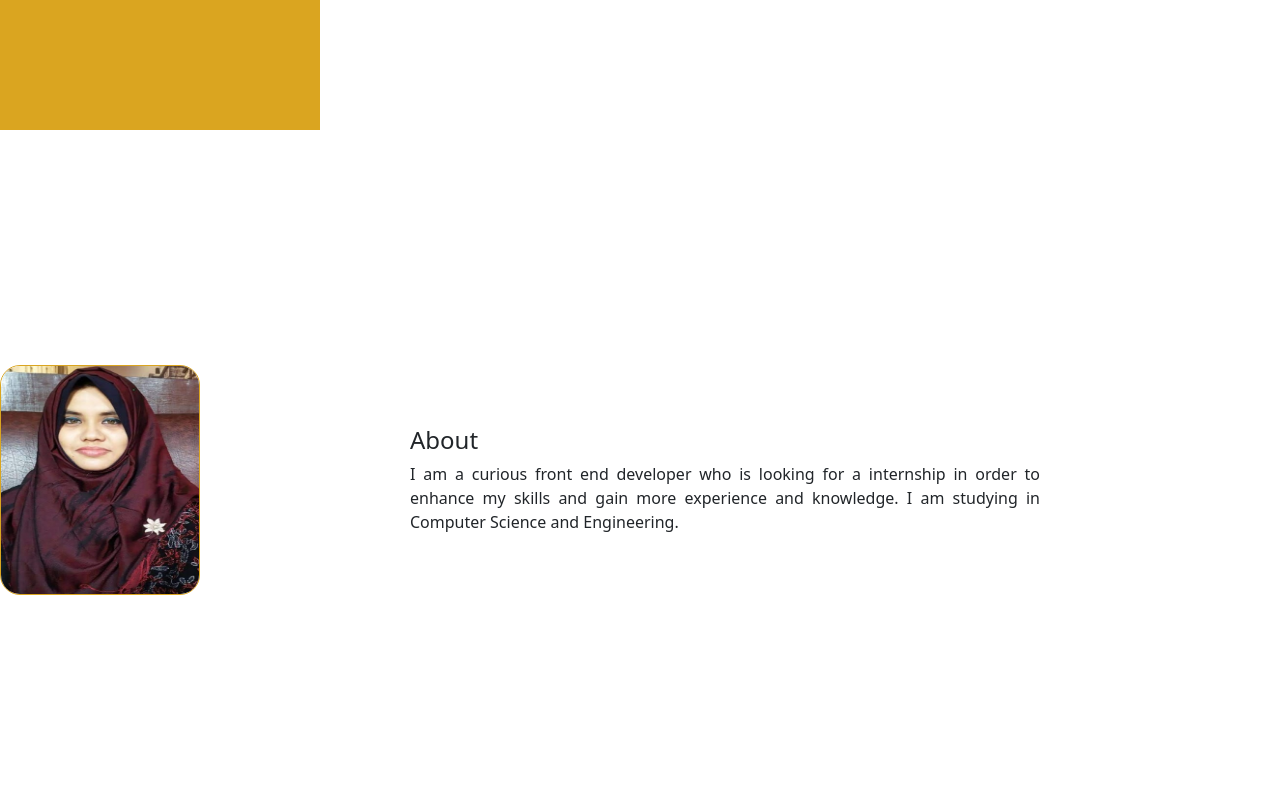
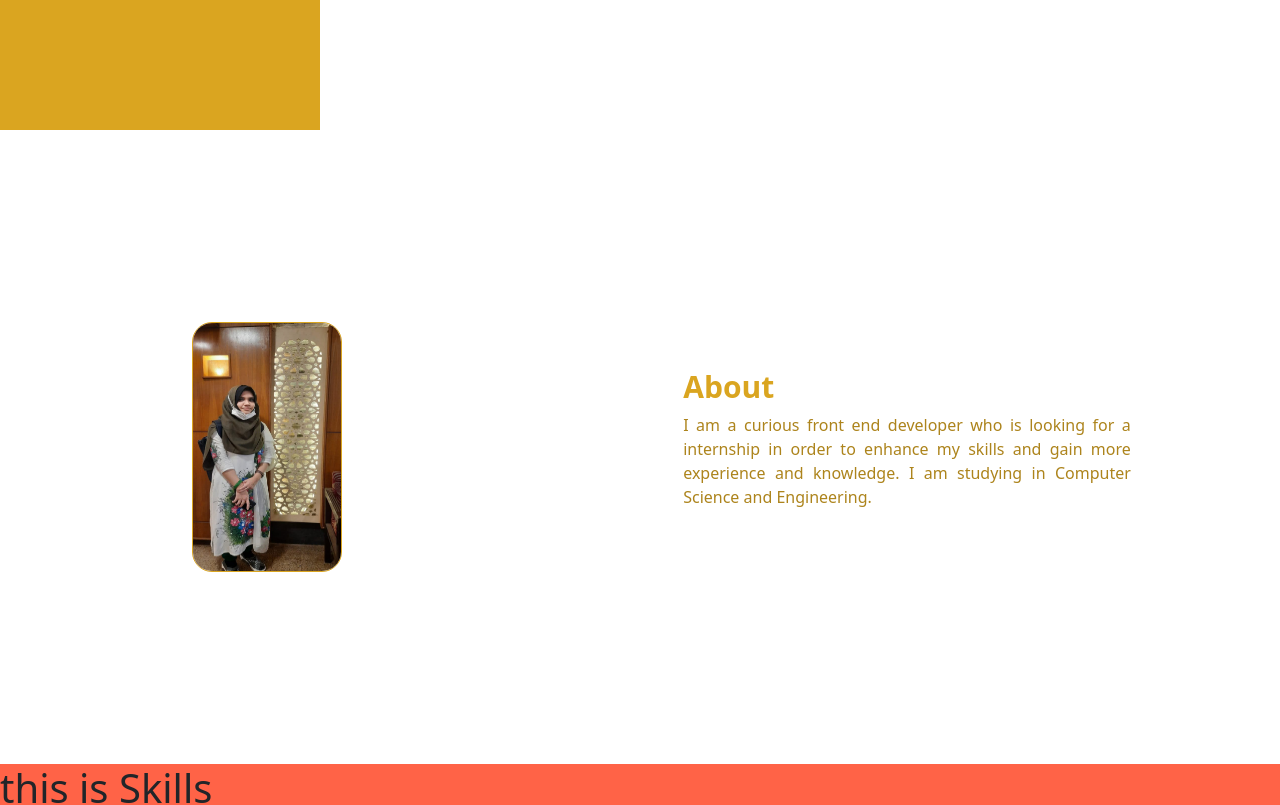
Before and after one commit to QuaziSamiha/My_Portfolio_Website, a React (Create React App) app: page / in a window 1280 px wide. Shown: the part 620-1425 px from the top of the page. Built offline with nearby package versions, Linux system fonts and the light colour scheme.

Commit message:
about section almost done except image

```diff
--- a/src/App.js
+++ b/src/App.js
@@ -1,5 +1,5 @@
 import './App.css';
-import About from './components/About/About/About';
+import About from './components/About/About';
 import Contact from './components/Contact/Contact';
 import Home from './components/Home/Home/Home';
 import Navbar from './components/Navbar/Navbar';
--- /dev/null
+++ b/src/components/About/About.css
@@ -0,0 +1,52 @@
+.about_img {
+    margin: 15%;
+    display: flex;
+    justify-content: center;
+    align-items: center;
+}
+
+.img_div img {
+    height: 250px;
+    width: 150px;
+    border: 1px solid goldenrod;
+    border-radius: 20px;
+}
+
+.about_text {
+    display: flex;
+    justify-content: center;
+    align-items: center;
+}
+
+.text_div {
+    margin: 20%;
+}
+
+.text_div h4 {
+    color: goldenrod;
+    font-weight: 700;
+    font-size: 30px;
+}
+
+.text_div p {
+    text-align: justify;
+    color: #ad841c;
+}
+
+/* for small screen (less than 768px) */
+
+@media screen and (max-width: 768px) {
+    .about_section {
+        margin-top: 500px;
+    }
+}
+
+/* for large screen (768px to 1440px) */
+
+@media screen and (min-width: 768px) {
+    .about_section {
+        display: flex;
+        justify-content: space-between;
+        align-items: center;
+    }
+}
--- /dev/null
+++ b/src/components/About/About.js
@@ -0,0 +1,29 @@
+import React from 'react';
+import './About.css';
+// import aboutImg from '../../../images/';
+import aboutImage from '../../images/standpic.jpg'
+
+const About = () => {
+    return (
+        <section className='about_section' id='about'>
+            <div className='about_img'>
+                <div className='img_div'>
+                    <img src={aboutImage} alt="" />
+                </div>
+            </div>
+
+            <div className='about_text'>
+                <div className='text_div'>
+                    <h4>About</h4>
+                    <p>
+                        I am a curious front end developer who is looking for a internship in
+                        order to enhance my skills and gain more experience and knowledge. I am studying
+                        in Computer Science and Engineering.
+                    </p>
+                </div>
+            </div>
+        </section>
+    );
+};
+
+export default About;
--- a/src/components/About/About/About.css
+++ /dev/null
@@ -1,23 +0,0 @@
-.about_section {
-    /* margin-top: 300px; */
-    height: 400px;
-}
-
-
-/* for small screen (less than 768px) */
-@media screen {
-    .about_section{
-        margin: 500px 0px;
-    }
-}
-
-/* for large screen (768px to 1440px) */
-
-@media screen and (min-width: 768px) {
-    .about_section{
-        margin: 150px 0px;
-        display: flex;
-        justify-content: space-around;
-        align-items: center;
-    }
-}
--- a/src/components/About/About/About.js
+++ /dev/null
@@ -1,15 +0,0 @@
-import React from 'react';
-import './About.css';
-import AboutImage from '../AboutImage/AboutImage';
-import AboutText from '../AboutText/AboutText';
-
-const About = () => {
-    return (
-        <section className='about_section' id='about'>
-            <AboutImage />
-            <AboutText />
-        </section>
-    );
-};
-
-export default About;
--- a/src/components/About/AboutImage/AboutImage.css
+++ /dev/null
@@ -1,6 +0,0 @@
-.about_img img{
-    height: 230px;
-    width: 200px;
-    border: 1px solid goldenrod;
-    border-radius: 20px;
-}
--- a/src/components/About/AboutImage/AboutImage.js
+++ /dev/null
@@ -1,15 +0,0 @@
-import React from 'react';
-import './AboutImage.css';
-import aboutImage from '../../../images/propic crop.jpg';
-
-const AboutImage = () => {
-    return (
-        <div>
-            <div className='about_img'>
-                <img src={aboutImage} alt="" />
-            </div>
-        </div>
-    );
-};
-
-export default AboutImage;
--- a/src/components/About/AboutText/AboutText.css
+++ /dev/null
@@ -1,15 +0,0 @@
-.about_area{
-    margin-right: 30px;
-}
-.about_text{
-    margin: 20%;
-    padding: 50xp 30px;
-}
-
-.about_text h4{
-    text-align: left;
-}
-
-.about_text p{
-    text-align: justify;
-}
--- a/src/components/About/AboutText/AboutText.js
+++ /dev/null
@@ -1,19 +0,0 @@
-import React from 'react';
-import './AboutText.css';
-
-const AboutText = () => {
-    return (
-        <div className='about_area'>
-            <div className='about_text'>
-                <h4>About</h4>
-                <p>
-                    I am a curious front end developer who is looking for a internship in
-                    order to enhance my skills and gain more experience and knowledge. I am studying
-                    in Computer Science and Engineering.
-                </p>
-            </div>
-        </div>
-    );
-};
-
-export default AboutText;
--- a/src/components/Home/Introduction/Introduction.css
+++ b/src/components/Home/Introduction/Introduction.css
@@ -25,7 +25,7 @@
     border-radius: 6px;
     margin-left: 40%;
     padding: 8px 15px;
-    background-image: linear-gradient( goldenrod 60%, rgb(199, 154, 39) 40%);
+    background-image: linear-gradient( goldenrod 60%, #c79a27 40%);
 }
 
 .cv_btn a {
--- a/src/components/Home/MyImage/MyImage.js
+++ b/src/components/Home/MyImage/MyImage.js
@@ -1,6 +1,7 @@
 import React from 'react';
 import './MyImage.css';
-import proPic from '../../../images/propic2.png'
+import proPic from '../../../images/propic3.png'
+// import proPic from '../../../images/'
 
 const MyImage = () => {
     return (
--- a/src/components/Navbar/Navbar.css
+++ b/src/components/Navbar/Navbar.css
@@ -8,7 +8,7 @@ header {
     font-family: cursive;
     font-weight: bold;
     letter-spacing: 2px;
-    text-shadow: 3px 2px rgb(182, 159, 31);
+    text-shadow: 2px 2px rgb(182, 159, 31);
 }
 
 .nav_bar {
```
Also changed, not shown: src/images/cropedProPic.jpg (added), src/images/image 11.png (added).
